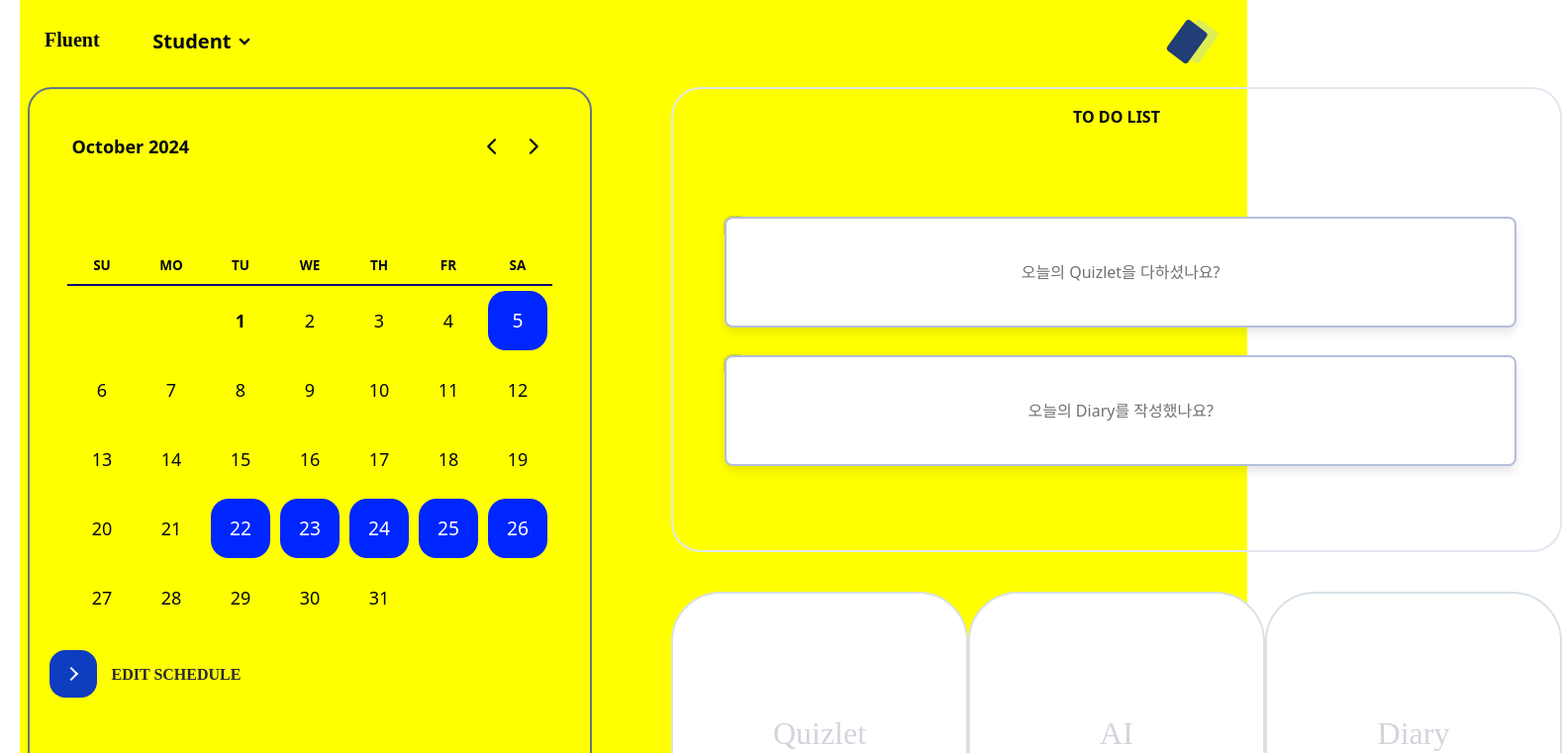
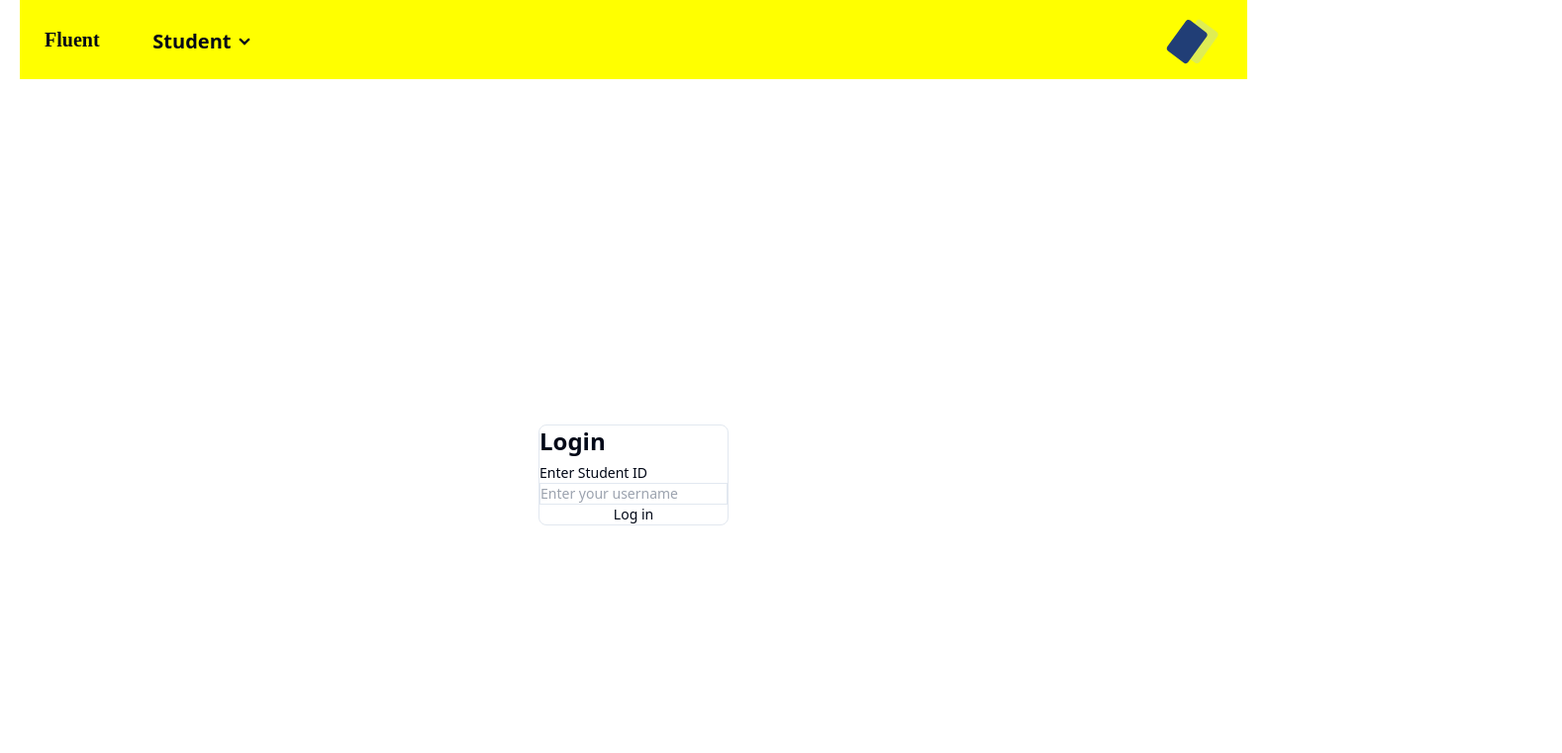
Before and after one commit to philjin97/Fluent_FE, a Next.js app: page / in a window 1280 px wide. Shown: the top 761 px of the page at 99% size, 1578 px wide, since content can reach past the window. Built offline with nearby package versions, Linux system fonts and the light colour scheme; data requests are answered from the project's data file; a web font is replaced by a local one.

Commit message:
Added Login

```diff
--- /dev/null
+++ b/@/components/ui/card.tsx
@@ -0,0 +1,79 @@
+import * as React from "react"
+
+import { cn } from "../../lib/utils"
+
+const Card = React.forwardRef<
+  HTMLDivElement,
+  React.HTMLAttributes<HTMLDivElement>
+>(({ className, ...props }, ref) => (
+  <div
+    ref={ref}
+    className={cn(
+      "rounded-lg border bg-card text-card-foreground",
+      className
+    )}
+    {...props}
+  />
+))
+Card.displayName = "Card"
+
+const CardHeader = React.forwardRef<
+  HTMLDivElement,
+  React.HTMLAttributes<HTMLDivElement>
+>(({ className, ...props }, ref) => (
+  <div
+    ref={ref}
+    className={cn("flex flex-col space-y-1.5 p-6", className)}
+    {...props}
+  />
+))
+CardHeader.displayName = "CardHeader"
+
+const CardTitle = React.forwardRef<
+  HTMLParagraphElement,
+  React.HTMLAttributes<HTMLHeadingElement>
+>(({ className, ...props }, ref) => (
+  <h3
+    ref={ref}
+    className={cn(
+      "text-2xl font-semibold leading-none tracking-tight",
+      className
+    )}
+    {...props}
+  />
+))
+CardTitle.displayName = "CardTitle"
+
+const CardDescription = React.forwardRef<
+  HTMLParagraphElement,
+  React.HTMLAttributes<HTMLParagraphElement>
+>(({ className, ...props }, ref) => (
+  <p
+    ref={ref}
+    className={cn("text-sm text-muted-foreground", className)}
+    {...props}
+  />
+))
+CardDescription.displayName = "CardDescription"
+
+const CardContent = React.forwardRef<
+  HTMLDivElement,
+  React.HTMLAttributes<HTMLDivElement>
+>(({ className, ...props }, ref) => (
+  <div ref={ref} className={cn("p-6 pt-0", className)} {...props} />
+))
+CardContent.displayName = "CardContent"
+
+const CardFooter = React.forwardRef<
+  HTMLDivElement,
+  React.HTMLAttributes<HTMLDivElement>
+>(({ className, ...props }, ref) => (
+  <div
+    ref={ref}
+    className={cn("flex items-center p-6 pt-0", className)}
+    {...props}
+  />
+))
+CardFooter.displayName = "CardFooter"
+
+export { Card, CardHeader, CardFooter, CardTitle, CardDescription, CardContent }
--- /dev/null
+++ b/@/components/ui/input.tsx
@@ -0,0 +1,25 @@
+import * as React from "react"
+
+import { cn } from "../../lib/utils"
+
+export interface InputProps
+  extends React.InputHTMLAttributes<HTMLInputElement> {}
+
+const Input = React.forwardRef<HTMLInputElement, InputProps>(
+  ({ className, type, ...props }, ref) => {
+    return (
+      <input
+        type={type}
+        className={cn(
+          "flex h-10 w-full rounded-md border border-input bg-white px-3 py-2 text-sm ring-offset-background file:border-0 file:bg-transparent file:text-sm file:font-medium focus-visible:outline-none focus-visible:ring-2 focus-visible:ring-ring focus-visible:ring-offset-2 disabled:cursor-not-allowed disabled:opacity-50",
+          className
+        )}
+        ref={ref}
+        {...props}
+      />
+    )
+  }
+)
+Input.displayName = "Input"
+
+export { Input }
--- a/app/page.tsx
+++ b/app/page.tsx
@@ -19,9 +19,20 @@ import Lesson from "../components/Lesson/Lesson";
 import Video from "../components/Video/Video";
 import AI from "../components/AIButton/AI";
 
+import { useSearchParams } from "next/navigation";
+import { useRouter } from "next/navigation";
+import { Input } from "../@/components/ui/input";
+import { Card, CardContent, CardDescription, CardFooter, CardHeader, CardTitle} from "../@/components/ui/card"
+
+
 export default function Page() {
   const URL = "http://localhost:3001/schedule";
   const [classes, setClasses] = useState([]);
+  const searchparams = useSearchParams()
+  const [username, setUsername] = useState('')
+  const user = searchparams.get('user')
+  const student = searchparams.get('student')
+  const router = useRouter()
 
   const content = {
     schedule: "Edit Schedule",
@@ -35,7 +46,31 @@ export default function Page() {
       });
   }, []); // Empty dependency array means this effect runs once after the initial render
 
+  function handleKeyDown(event) {
+    if (event.key === 'Enter') {
+      event.preventDefault();  // Prevent Enter key default action
+    }
+  }
+
+  function userLogin(){
+    fetch("http://localhost:3001/user")
+      .then((res) => res.json())
+      .then((data) => {
+        for (const u in data){
+          if (data[u].name == username){
+            console.log("success")
+            router.push(`/?user=${data[u].name}&student=${data[u].student}`)
+            return
+          }
+        }
+        router.push('/')
+      })
+
+  }
+
   return (
+    user ? ( student == "true" ? (
+
       <div className="flex flex-col justify-center ">
         <div className="flex justify-around   m-2 gap-20 ">
           <div className=" border-2 border-slate-500 rounded-3xl p-5">
@@ -71,10 +106,49 @@ export default function Page() {
                 <Youtube />
               </div> */}
             </div>
+
           </div>
         </div>
 
       {/* <Record /> */}
     </div>
-  );
-}
+
+    ) : (
+      <div className="flex flex-col justify-center ">
+        <div className="flex justify-around   m-2 gap-20 ">
+          <div className=" border-2 border-slate-500 rounded-3xl p-5">
+            <TodayReadCalender dates={classes} />
+            <div className="">
+              <Link href="/schedule">
+                <EditSchedule id="schedule" content={content} />
+              </Link>
+            </div>
+          </div>
+        </div>
+      </div>
+    )
+
+    ) : (
+
+      <div className="min-h-screen w-full bg-white flex items-center justify-center">
+        <Card className="w-[15vw]">
+          <CardHeader>
+            <CardTitle>Login</CardTitle>
+            <CardDescription>Enter Student ID</CardDescription>
+          </CardHeader>
+          <CardContent>
+
+              <div className="grid items-center gap-4">
+                <div className="flex flex-col space-y-1.5">
+                  <Input id="username" placeholder="Enter your username" value={username} onChange={(e) => setUsername(e.target.value)}/>
+                </div>
+              </div>
+
+          </CardContent>
+          <CardFooter className="flex justify-between">
+            <Button className="w-full" onClick={userLogin}>Log in</Button>
+          </CardFooter>
+        </Card>
+      </div>
+
+    ))}
--- a/data/fluent.json
+++ b/data/fluent.json
@@ -49,6 +49,16 @@
       "id": "2",
       "simple_date": "2024. 8. 31.",
       "text": "test"
+    }
+  ],
+  "user":[
+    {
+      "name": "Phil",
+      "student": false
+    },
+    {
+      "name": "Hee Sun",
+      "student": true
     }
   ],
   "schedule": [
```
Lines whose indentation alone changed are shown as unchanged.
